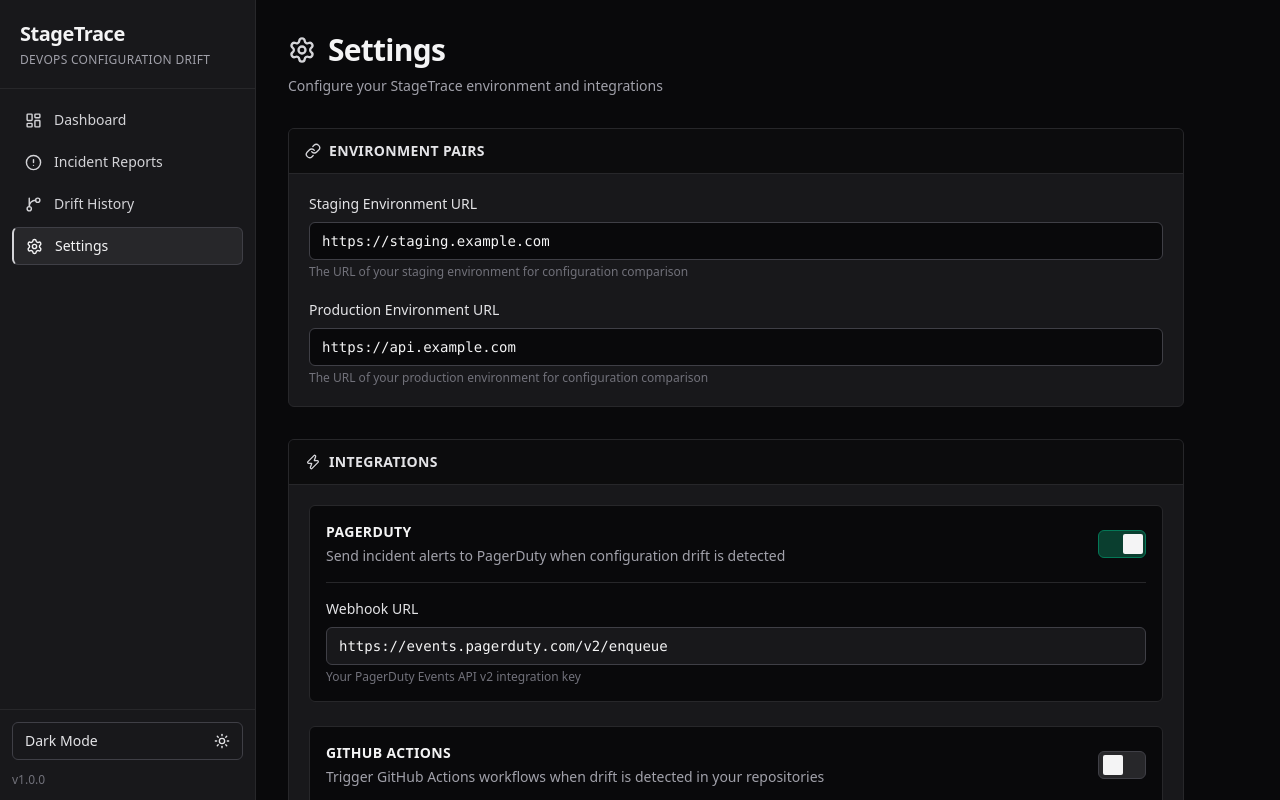
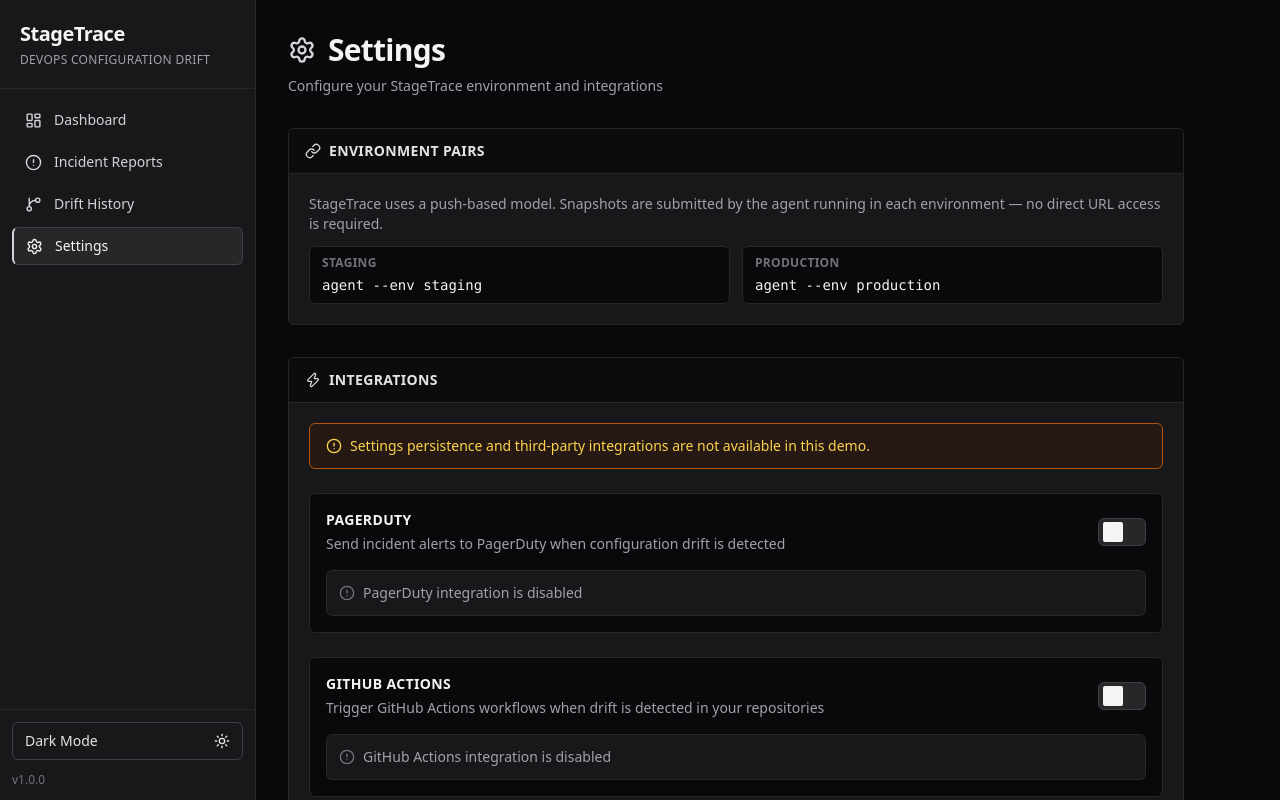
Before and after one commit to Dulshan-Rajeewa/StageTrace, a React (Vite) app in the folder frontend/: page /settings in a window 1280 px wide. Built offline with nearby package versions, Linux system fonts and the light colour scheme; no server answers.

Commit message:
feat: settings page demo notice and fix environment pairs section
- Replace environment URL inputs with push-based model explanation
- Add demo mode notice banner to Settings

```diff
--- a/frontend/src/pages/DriftHistory.tsx
+++ b/frontend/src/pages/DriftHistory.tsx
@@ -105,7 +105,7 @@ export const DriftHistory = () => {
   }, [selectedRange, searchTerm]);
 
   return (
-    <div className="space-y-5">
+    <div className="flex h-full flex-col space-y-5">
       <div>
         <h1 className="text-3xl font-semibold tracking-tight text-gray-900 dark:text-zinc-100">
           Drift History
@@ -174,10 +174,10 @@ export const DriftHistory = () => {
         </div>
       </div>
 
-      <div className="overflow-hidden rounded-md border border-gray-200 bg-white dark:border-zinc-800 dark:bg-zinc-900">
+      <div className="flex-1 overflow-hidden rounded-md border border-gray-200 bg-white dark:border-zinc-800 dark:bg-zinc-900">
         <div className="max-h-[580px] overflow-auto">
           <table className="min-w-full table-fixed text-left text-sm text-gray-700 dark:text-zinc-300">
-            <thead className="sticky top-0 z-10 border-b border-gray-200 bg-gray-50 dark:border-zinc-800 dark:bg-zinc-950/80">
+            <thead className="sticky top-0 z-10 border-b border-gray-200 bg-gray-50 dark:border-zinc-800 dark:bg-zinc-950">
               <tr>
                 <th className="w-[17%] px-4 py-2 text-xs font-semibold uppercase tracking-wide text-gray-600 dark:text-zinc-400">
                   Timestamp
@@ -224,10 +224,10 @@ export const DriftHistory = () => {
                     key={`${row.incidentId}-${row.configKey}-${row.timestamp}`}
                     className="transition hover:bg-gray-50 dark:hover:bg-zinc-800/60"
                   >
-                    <td className="whitespace-nowrap px-4 py-3 align-top font-mono text-xs font-medium text-gray-800 dark:text-zinc-200">
+                    <td className="whitespace-nowrap px-4 py-3 align-center font-mono text-xs font-medium text-gray-800 dark:text-zinc-200">
                       {formatTimestamp(row.timestamp)}
                     </td>
-                    <td className="px-4 py-3 align-top">
+                    <td className="px-4 py-3 align-center">
                       <p
                         className="truncate font-mono text-xs text-gray-900 dark:text-zinc-100"
                         title={row.configKey}
@@ -235,7 +235,7 @@ export const DriftHistory = () => {
                         {row.configKey}
                       </p>
                     </td>
-                    <td className="px-4 py-3 align-top">
+                    <td className="px-4 py-3 align-center">
                       <span
                         className="inline-block w-full truncate rounded-md border border-rose-200 bg-rose-50 px-2.5 py-1.5 font-mono text-xs text-rose-800 dark:border-rose-900/50 dark:bg-rose-950/20 dark:text-rose-200"
                         title={row.stagingValue}
@@ -243,7 +243,7 @@ export const DriftHistory = () => {
                         {row.stagingValue}
                       </span>
                     </td>
-                    <td className="px-4 py-3 align-top">
+                    <td className="px-4 py-3 align-center">
                       <span
                         className="inline-block w-full truncate rounded-md border border-emerald-200 bg-emerald-50 px-2.5 py-1.5 font-mono text-xs text-emerald-800 dark:border-emerald-900/50 dark:bg-emerald-950/20 dark:text-emerald-200"
                         title={row.productionValue}
@@ -251,7 +251,7 @@ export const DriftHistory = () => {
                         {row.productionValue}
                       </span>
                     </td>
-                    <td className="px-4 py-3 align-top">
+                    <td className="px-4 py-3 align-center">
                       <span
                         className={`inline-flex rounded-md border px-2 py-0.5 text-[11px] font-semibold ${getChangeBadge(
                           row.changeType,
@@ -260,7 +260,7 @@ export const DriftHistory = () => {
                         {row.changeType}
                       </span>
                     </td>
-                    <td className="px-4 py-3 align-top font-mono text-[11px] text-gray-500 dark:text-zinc-500">
+                    <td className="px-4 py-3 align-center font-mono text-[11px] text-gray-500 dark:text-zinc-500">
                       {row.environmentPair}
                     </td>
                   </tr>
--- a/frontend/src/pages/Settings.tsx
+++ b/frontend/src/pages/Settings.tsx
@@ -1,18 +1,13 @@
-import { useEffect, useState } from 'react';
 import {
+  AlertCircle,
+  Check,
+  Link as LinkIcon,
   Save,
+  Settings as SettingsIcon,
   X,
-  Check,
-  Settings as SettingsIcon,
-  Link as LinkIcon,
   Zap,
-  AlertCircle,
-} from 'lucide-react';
-
-interface EnvironmentConfig {
-  stagingUrl: string;
-  productionUrl: string;
-}
+} from "lucide-react";
+import { useState } from "react";
 
 interface IntegrationConfig {
   pagerDuty: {
@@ -26,41 +21,25 @@ interface IntegrationConfig {
 }
 
 export const Settings = () => {
-  const [environments, setEnvironments] = useState<EnvironmentConfig>({
-    stagingUrl: 'https://staging.example.com',
-    productionUrl: 'https://api.example.com',
-  });
-
   const [integrations, setIntegrations] = useState<IntegrationConfig>({
     pagerDuty: {
-      enabled: true,
-      webhookUrl: 'https://events.pagerduty.com/v2/enqueue',
+      enabled: false,
+      webhookUrl: "https://events.pagerduty.com/v2/enqueue",
     },
     github: {
       enabled: false,
-      token: '',
+      token: "",
     },
   });
 
   const [savedMessage, setSavedMessage] = useState<string | null>(null);
   const [hasChanges, setHasChanges] = useState(false);
 
-  const handleEnvironmentChange = (
-    field: keyof EnvironmentConfig,
-    value: string
-  ) => {
-    setEnvironments((prev) => ({
-      ...prev,
-      [field]: value,
-    }));
-    setHasChanges(true);
-  };
-
   const handleIntegrationToggle = (
     integration: keyof IntegrationConfig,
-    field: 'enabled' | 'webhookUrl' | 'token'
+    field: "enabled" | "webhookUrl" | "token",
   ) => {
-    if (field === 'enabled') {
+    if (field === "enabled") {
       setIntegrations((prev) => ({
         ...prev,
         [integration]: {
@@ -75,7 +54,7 @@ export const Settings = () => {
   const handleIntegrationChange = (
     integration: keyof IntegrationConfig,
     value: string,
-    field: 'webhookUrl' | 'token'
+    field: "webhookUrl" | "token",
   ) => {
     setIntegrations((prev) => ({
       ...prev,
@@ -89,10 +68,10 @@ export const Settings = () => {
 
   const handleSave = () => {
     // Simulate saving
-    setSavedMessage('Settings saved successfully!');
+    setSavedMessage("Settings saved successfully!");
     setHasChanges(false);
     setTimeout(() => setSavedMessage(null), 3000);
-    console.log('Saving:', { environments, integrations });
+    console.log("Saving:", { integrations });
   };
 
   const handleReset = () => {
@@ -105,7 +84,9 @@ export const Settings = () => {
       <div>
         <div className="flex items-center gap-3 mb-2">
           <SettingsIcon className="h-7 w-7 text-gray-700 dark:text-zinc-300" />
-          <h1 className="text-3xl font-semibold tracking-tight text-gray-900 dark:text-zinc-100">Settings</h1>
+          <h1 className="text-3xl font-semibold tracking-tight text-gray-900 dark:text-zinc-100">
+            Settings
+          </h1>
         </div>
         <p className="text-sm text-gray-600 dark:text-zinc-400">
           Configure your StageTrace environment and integrations
@@ -116,7 +97,9 @@ export const Settings = () => {
       {savedMessage && (
         <div className="flex items-center gap-3 rounded-md border border-emerald-300 bg-emerald-100 p-3 dark:border-emerald-700 dark:bg-emerald-500/20">
           <Check className="h-4 w-4 text-emerald-700 dark:text-emerald-300" />
-          <p className="text-sm font-medium text-emerald-800 dark:text-emerald-200">{savedMessage}</p>
+          <p className="text-sm font-medium text-emerald-800 dark:text-emerald-200">
+            {savedMessage}
+          </p>
         </div>
       )}
 
@@ -124,48 +107,33 @@ export const Settings = () => {
       <div className="overflow-hidden rounded-md border border-gray-200 bg-white dark:border-zinc-800 dark:bg-zinc-900">
         <div className="flex items-center gap-2 border-b border-gray-200 bg-gray-50 px-4 py-3 dark:border-zinc-800 dark:bg-zinc-950/80">
           <LinkIcon className="h-4 w-4 text-gray-700 dark:text-zinc-300" />
-          <h2 className="text-sm font-semibold uppercase tracking-wide text-gray-900 dark:text-zinc-200">Environment Pairs</h2>
+          <h2 className="text-sm font-semibold uppercase tracking-wide text-gray-900 dark:text-zinc-200">
+            Environment Pairs
+          </h2>
         </div>
-
-        <div className="space-y-5 p-5">
-          {/* Staging URL */}
-          <div>
-            <label htmlFor="staging-url" className="mb-2 block text-sm font-medium text-gray-900 dark:text-zinc-200">
-              Staging Environment URL
-            </label>
-            <input
-              id="staging-url"
-              type="url"
-              value={environments.stagingUrl}
-              onChange={(e) =>
-                handleEnvironmentChange('stagingUrl', e.target.value)
-              }
-              placeholder="https://staging.example.com"
-              className="w-full rounded-md border border-gray-300 bg-gray-50 px-3 py-2 font-mono text-sm text-gray-900 outline-none transition-colors focus:border-gray-500 focus:ring-2 focus:ring-gray-200 dark:border-zinc-700 dark:bg-zinc-950 dark:text-zinc-100 dark:focus:border-zinc-500 dark:focus:ring-zinc-800"
-            />
-            <p className="mt-1 text-xs text-gray-500 dark:text-zinc-500">
-              The URL of your staging environment for configuration comparison
-            </p>
-          </div>
-
-          {/* Production URL */}
-          <div>
-            <label htmlFor="production-url" className="mb-2 block text-sm font-medium text-gray-900 dark:text-zinc-200">
-              Production Environment URL
-            </label>
-            <input
-              id="production-url"
-              type="url"
-              value={environments.productionUrl}
-              onChange={(e) =>
-                handleEnvironmentChange('productionUrl', e.target.value)
-              }
-              placeholder="https://api.example.com"
-              className="w-full rounded-md border border-gray-300 bg-gray-50 px-3 py-2 font-mono text-sm text-gray-900 outline-none transition-colors focus:border-gray-500 focus:ring-2 focus:ring-gray-200 dark:border-zinc-700 dark:bg-zinc-950 dark:text-zinc-100 dark:focus:border-zinc-500 dark:focus:ring-zinc-800"
-            />
-            <p className="mt-1 text-xs text-gray-500 dark:text-zinc-500">
-              The URL of your production environment for configuration comparison
-            </p>
+        <div className="space-y-3 p-5">
+          <p className="text-sm text-gray-600 dark:text-zinc-400">
+            StageTrace uses a push-based model. Snapshots are submitted by the
+            agent running in each environment — no direct URL access is
+            required.
+          </p>
+          <div className="grid grid-cols-2 gap-3">
+            <div className="rounded-md border border-gray-200 bg-gray-50 px-3 py-2 dark:border-zinc-800 dark:bg-zinc-950">
+              <p className="text-xs font-semibold uppercase tracking-wide text-gray-500 dark:text-zinc-500">
+                Staging
+              </p>
+              <p className="mt-1 font-mono text-sm text-gray-900 dark:text-zinc-100">
+                agent --env staging
+              </p>
+            </div>
+            <div className="rounded-md border border-gray-200 bg-gray-50 px-3 py-2 dark:border-zinc-800 dark:bg-zinc-950">
+              <p className="text-xs font-semibold uppercase tracking-wide text-gray-500 dark:text-zinc-500">
+                Production
+              </p>
+              <p className="mt-1 font-mono text-sm text-gray-900 dark:text-zinc-100">
+                agent --env production
+              </p>
+            </div>
           </div>
         </div>
       </div>
@@ -174,36 +142,47 @@ export const Settings = () => {
       <div className="overflow-hidden rounded-md border border-gray-200 bg-white dark:border-zinc-800 dark:bg-zinc-900">
         <div className="flex items-center gap-2 border-b border-gray-200 bg-gray-50 px-4 py-3 dark:border-zinc-800 dark:bg-zinc-950/80">
           <Zap className="h-4 w-4 text-gray-700 dark:text-zinc-300" />
-          <h2 className="text-sm font-semibold uppercase tracking-wide text-gray-900 dark:text-zinc-200">Integrations</h2>
+          <h2 className="text-sm font-semibold uppercase tracking-wide text-gray-900 dark:text-zinc-200">
+            Integrations
+          </h2>
         </div>
 
         <div className="space-y-6 p-5">
+          <div className="flex items-center gap-2 rounded-md border border-amber-300 bg-amber-50 px-4 py-3 text-sm text-amber-800 dark:border-amber-700 dark:bg-amber-950/30 dark:text-amber-300">
+            <AlertCircle className="h-4 w-4 shrink-0" />
+            <span>
+              Settings persistence and third-party integrations are not
+              available in this demo.
+            </span>
+          </div>
+
           {/* PagerDuty Integration */}
           <div className="rounded-md border border-gray-200 bg-gray-50 p-4 dark:border-zinc-800 dark:bg-zinc-950">
             <div className="flex items-center justify-between mb-4">
               <div className="flex-1">
-                <h3 className="text-sm font-semibold uppercase tracking-wide text-gray-900 dark:text-zinc-100">PagerDuty</h3>
+                <h3 className="text-sm font-semibold uppercase tracking-wide text-gray-900 dark:text-zinc-100">
+                  PagerDuty
+                </h3>
                 <p className="mt-1 text-sm text-gray-600 dark:text-zinc-400">
-                  Send incident alerts to PagerDuty when configuration drift is detected
+                  Send incident alerts to PagerDuty when configuration drift is
+                  detected
                 </p>
               </div>
 
               {/* Toggle Switch */}
               <button
-                onClick={() =>
-                  handleIntegrationToggle('pagerDuty', 'enabled')
-                }
+                onClick={() => handleIntegrationToggle("pagerDuty", "enabled")}
                 className={`relative inline-flex h-7 w-12 items-center rounded-md border transition-colors ${
                   integrations.pagerDuty.enabled
-                    ? 'border-emerald-700 bg-emerald-500/30'
-                    : 'border-gray-300 bg-gray-200 dark:border-zinc-700 dark:bg-zinc-800'
+                    ? "border-emerald-700 bg-emerald-500/30"
+                    : "border-gray-300 bg-gray-200 dark:border-zinc-700 dark:bg-zinc-800"
                 }`}
               >
                 <span
                   className={`inline-block h-5 w-5 transform rounded-sm bg-white transition-transform dark:bg-zinc-100 ${
                     integrations.pagerDuty.enabled
-                      ? 'translate-x-6'
-                      : 'translate-x-1'
+                      ? "translate-x-6"
+                      : "translate-x-1"
                   }`}
                 />
               </button>
@@ -224,9 +203,9 @@ export const Settings = () => {
                   value={integrations.pagerDuty.webhookUrl}
                   onChange={(e) =>
                     handleIntegrationChange(
-                      'pagerDuty',
+                      "pagerDuty",
                       e.target.value,
-                      'webhookUrl'
+                      "webhookUrl",
                     )
                   }
                   placeholder="https://events.pagerduty.com/v2/enqueue"
@@ -254,24 +233,25 @@ export const Settings = () => {
                   GitHub Actions
                 </h3>
                 <p className="mt-1 text-sm text-gray-600 dark:text-zinc-400">
-                  Trigger GitHub Actions workflows when drift is detected in your repositories
+                  Trigger GitHub Actions workflows when drift is detected in
+                  your repositories
                 </p>
               </div>
 
               {/* Toggle Switch */}
               <button
-                onClick={() => handleIntegrationToggle('github', 'enabled')}
+                onClick={() => handleIntegrationToggle("github", "enabled")}
                 className={`relative inline-flex h-7 w-12 items-center rounded-md border transition-colors ${
                   integrations.github.enabled
-                    ? 'border-sky-700 bg-sky-500/30'
-                    : 'border-gray-300 bg-gray-200 dark:border-zinc-700 dark:bg-zinc-800'
+                    ? "border-emerald-700 bg-emerald-500/30"
+                    : "border-gray-300 bg-gray-200 dark:border-zinc-700 dark:bg-zinc-800"
                 }`}
               >
                 <span
                   className={`inline-block h-5 w-5 transform rounded-sm bg-white transition-transform dark:bg-zinc-100 ${
                     integrations.github.enabled
-                      ? 'translate-x-6'
-                      : 'translate-x-1'
+                      ? "translate-x-6"
+                      : "translate-x-1"
                   }`}
                 />
               </button>
@@ -291,13 +271,14 @@ export const Settings = () => {
                   type="password"
                   value={integrations.github.token}
                   onChange={(e) =>
-                    handleIntegrationChange('github', e.target.value, 'token')
+                    handleIntegrationChange("github", e.target.value, "token")
                   }
                   placeholder="ghp_xxxxxxxxxxxxxxxxxxxxxxxxxxxx"
                   className="w-full rounded-md border border-gray-300 bg-white px-3 py-2 font-mono text-sm text-gray-900 outline-none transition-colors focus:border-gray-500 focus:ring-2 focus:ring-gray-200 dark:border-zinc-700 dark:bg-zinc-900 dark:text-zinc-100 dark:focus:border-zinc-500 dark:focus:ring-zinc-800"
                 />
                 <p className="mt-1 text-xs text-gray-500 dark:text-zinc-500">
-                  Generate a token at https://github.com/settings/tokens with &quot;workflow&quot; scope
+                  Generate a token at https://github.com/settings/tokens with
+                  &quot;workflow&quot; scope
                 </p>
               </div>
             )}
```
Also changed, not shown: frontend/src/pages/Dashboard.tsx (+72 -74 lines), frontend/src/pages/IncidentReport.tsx (+63 -56 lines).
